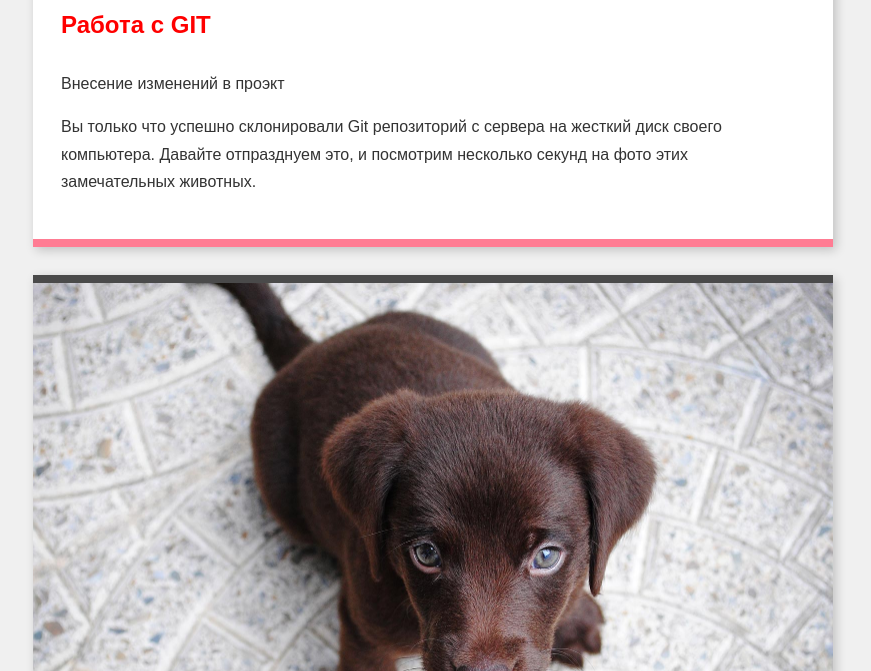
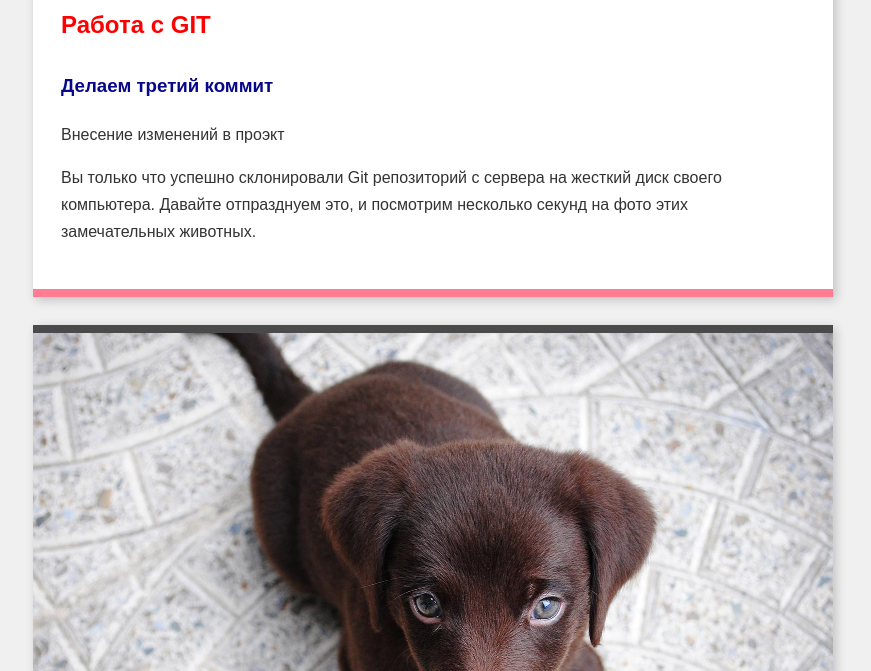
Before and after one commit to dniprofox/first-gitproject, a plain HTML site: page index.html in a window 1280 px wide. Shown: the part 129-800 px from the top of the page, without its empty margins (207-1078 px from the left). Drawn offline with Linux system fonts and the light colour scheme.

Commit message:
3 commit

```diff
--- a/css/main.css
+++ b/css/main.css
@@ -31,6 +31,10 @@ h2 {
   color: red;
 }
 
+h3 {
+  color: #08088A;
+}
+
 .box {
   box-shadow: 3px 3px 10px rgba(0, 0, 0, .2);
   border-top: 8px solid #5898B2;
--- a/index.html
+++ b/index.html
@@ -14,7 +14,10 @@
 
     <h2>Работа с GIT</h2>
 
+    <h3>Делаем третий коммит</h3>
+
     <p>Внесение изменений в проэкт</p>
+
 
     <p>Вы только что успешно склонировали Git репозиторий с сервера на жесткий диск своего компьютера. Давайте отпразднуем это, и посмотрим несколько секунд на фото этих замечательных животных.</p>
 
```
